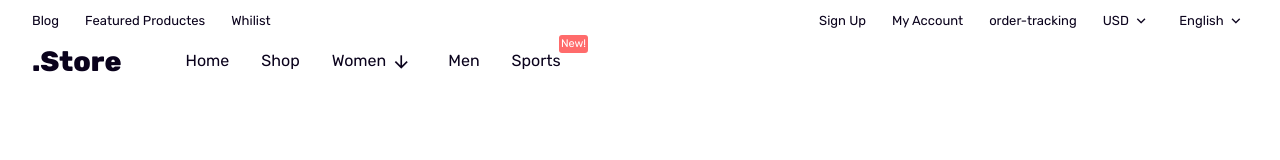
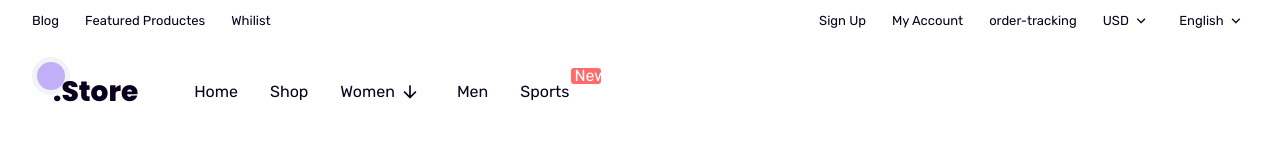
Before and after one commit to abdulsaabir/e-Commerce-Website-with-Vanilla-JS, a plain HTML site: page index.html in a window 1280 px wide. Drawn offline with nearby package versions, Linux system fonts and the light colour scheme.

Commit message:
done day one

```diff
--- a/index.html
+++ b/index.html
@@ -60,8 +60,8 @@
                 <div class="container">
                     <div class="wrapper flexitem">
                         <a href="#" class="trigger desktop-hide"><i class="ri-menu-2-line"></i></a>
-                        <div class="left">
-                            <div class="logo"><a href="/"><span class="circle">.Store</span></a></div>
+                        <div class="left flexitem">
+                            <div class="logo"><a href="/"><span class="circle"></span>.Store</a></div>
                             <nav class="mobile-hide">
                                 <ul class="flexitem second-links">
                                     <li><a href="#">Home</a></li>
--- a/style.css
+++ b/style.css
@@ -186,35 +186,58 @@ header li > a {
   font-size: 1.5em;
   display: flex;
   padding: 0.25em;
-  display: none;
   margin: right 0.5em;
 }
-.header-nav .left {
-  display: flex;
-  gap: 4em;
-  align-items: center;
-}
 .left .logo a {
+  font-family: "Poppins";
   font-weight: var(--fw8);
   font-size: 1.75em;
   position: relative;
+  display: flex;
+  padding-left: 0.75em;
+  margin-right: 2em;
 }
-.left li {
-  position: relative;
+.circle {
+  position: absolute;
+  top: -15px;
+  left: 0;
+  width: 38px;
+  height: 38px;
+  background-color: var(--light-bg-color);
+  z-index: -1;
+  border-radius: var(--percantage-half);
 }
-.left li a {
-  display: flex;
-  align-items: center;
+.circle::before {
+  content: "";
+  position: absolute;
+  width: 28px;
+  height: 28px;
+  border-radius: var(--percantage-half);
+  background-color: var(--secondry-color);
+  bottom: 5px;
+  right: 5px;
+  opacity: 0.4;
 }
-.left li a .fly-item span {
+.header-nav nav > ul {
+  line-height: 100px;
+  gap: 2em;
+}
+.fly-item {
   position: absolute;
-  right: -2.5em;
-  top: -1.4em;
+  height: 16px;
+  font-weight: var(--font-smaller);
+  padding: 3px;
+  text-align: center;
+  line-height: 10px;
+  color: var(--white-color);
+}
+nav .fly-item {
+  top: 50%;
+  margin-top: -24px;
+  width: 30px;
+  border-radius: 3px;
   background-color: var(--primary-color);
-  padding: 0.1em 0.2em;
-  color: var(--white-color);
-  font-size: var(--font-smaller);
-  border-radius: 3px;
+  right: -32px;
 }
 /*  */
 
@@ -238,7 +261,7 @@ header li > a {
   .container {
     padding: 0 2em;
   }
-  .desktop-hide {
+  .header-nav .desktop-hide {
     display: none;
   }
 }
```
